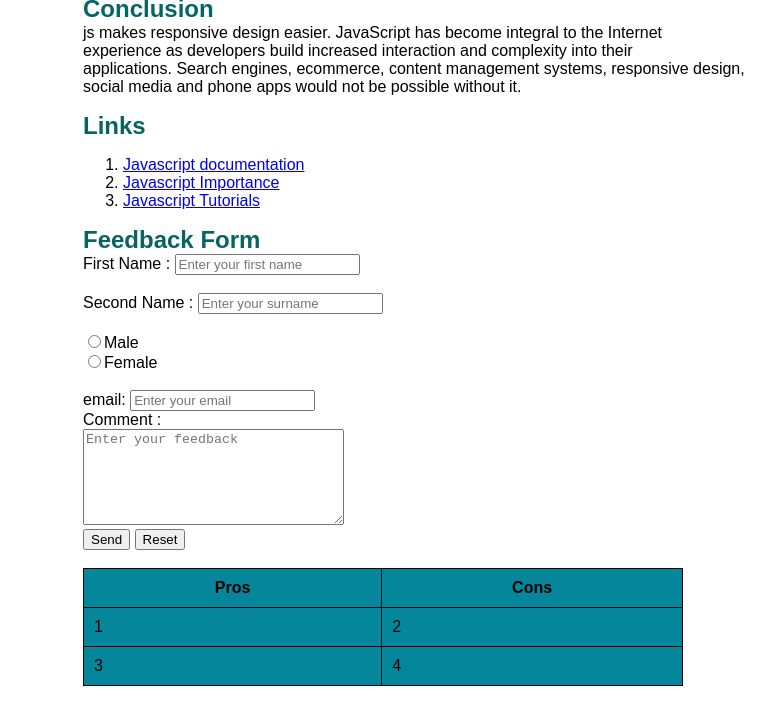
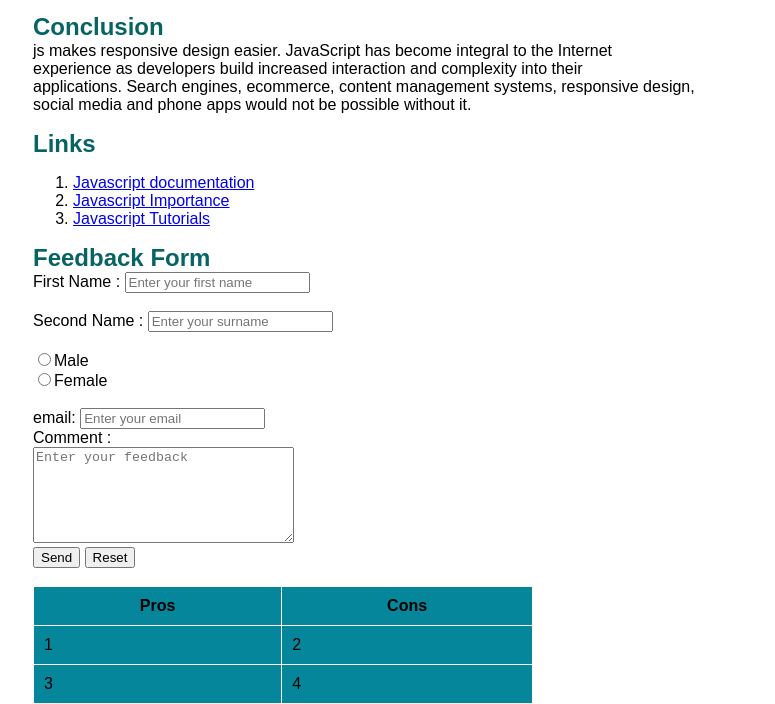
Before and after one commit to Jay2995/internetProgramming, a plain HTML site: page index.html in a window 1280 px wide. Shown: the part 843-1547 px from the top of the page, without its empty margins (157-932 px from the left). Drawn offline with Linux system fonts and the light colour scheme.

Commit message:
table and grid

```diff
--- a/style.css
+++ b/style.css
@@ -2,7 +2,7 @@ body {
   font-family: Arial, sans-serif;
 }
 .container {
-  width: 800px;
+  width: 900px;
   margin: auto;
 
 }
@@ -14,7 +14,6 @@ h1, h2{
 
 
   }
-
 
   p{
     margin-top: 1px;
@@ -31,16 +30,13 @@ h2.color{
   text-align: center;
 } */
 /* Table */
-
 table, th, td {
-  border:1px solid black;
+  border:1px solid rgb(255, 248, 248);
   padding: 10px;
-  width: 600px;
+  width: 500px;
   border-collapse: collapse;
   background-color: rgb(5, 134, 154);
 }
-
-
 
 /* grid  */
 .rows {
```
